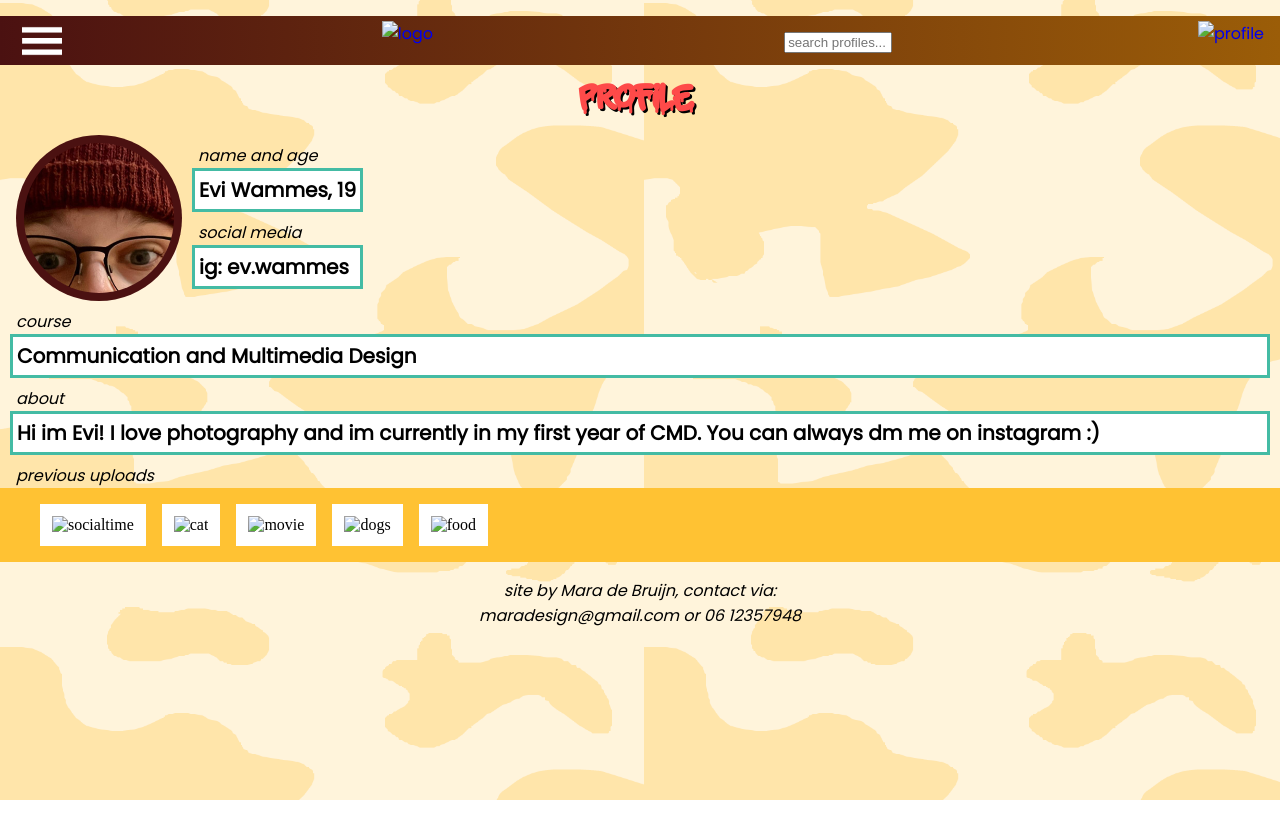
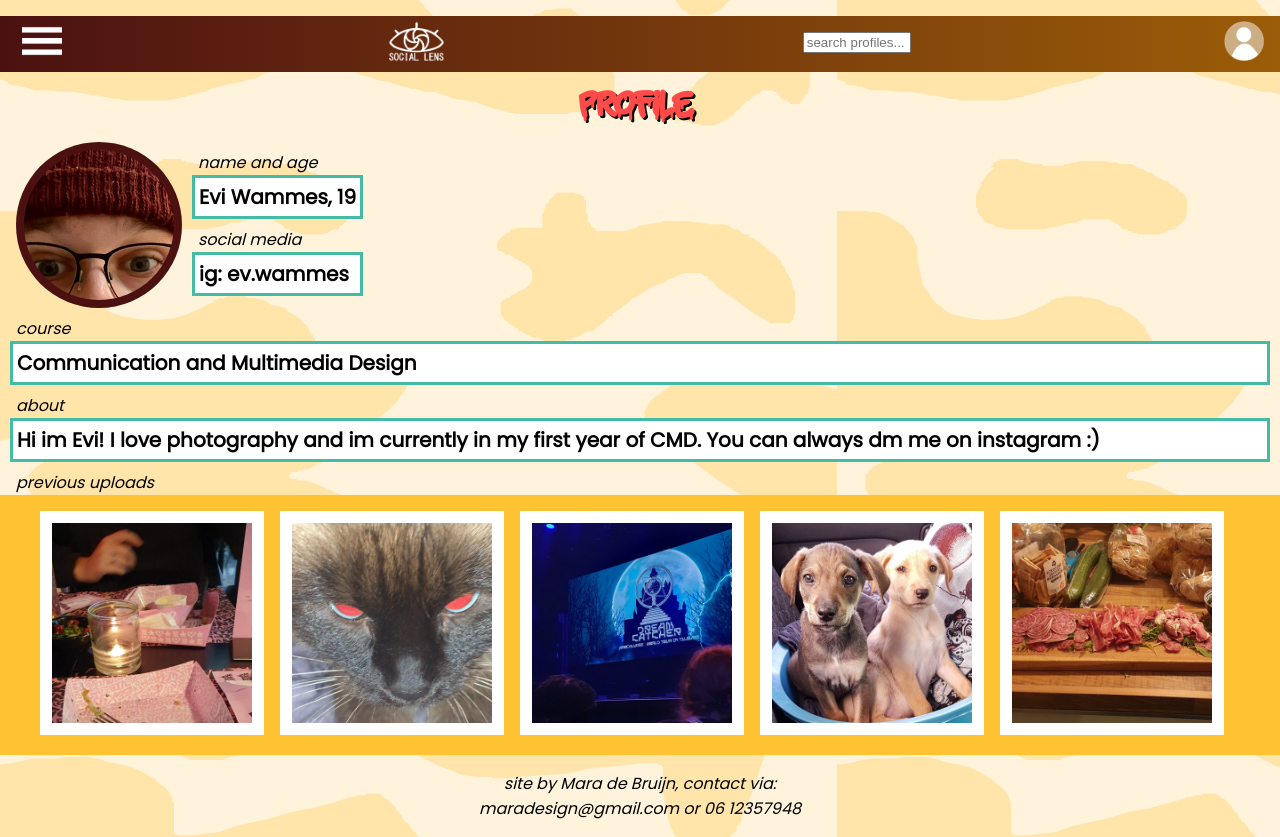
Before and after one commit to maradebruijn/sociallens, a plain HTML site: page evi.html in a window 1280 px wide. Before the commit the page ends 800 px from the top, so only its background shows below. Drawn offline with Linux system fonts and the light colour scheme; the site is published under a folder, as on GitHub Pages, so addresses that start at the root find nothing.

Commit message:
Add files via upload

```diff
--- a/evi.html
+++ b/evi.html
@@ -17,11 +17,11 @@
                 <a href="profile.html">profile</a>
                      </div> </div>
             </li>
-            <li><a href="index.html" class="logo"><img src="../img/logo.png" alt="logo"></a></li>
-            <li><form action="/zoekpagina.html">
+            <li><a href="index.html" class="logo"><img src="img/logo.png" alt="logo"></a></li>
+            <li><form action="zoekpagina.html">
                 <input type="text" id="zoek" placeholder= "search profiles...">
             </form></li>
-            <li><a href="/profile.html"><img src="/img/profiel.png" alt="profile"></a></li>
+            <li><a href="profile.html"><img src="img/profiel.png" alt="profile"></a></li>
         </ul>
     </header>
     <main class="profiel">
@@ -43,11 +43,11 @@
             <p><em>previous uploads</em></p>
             <nav>
                 <ul class="posts">
-                    <li><img src="/img/social.jpg" alt="socialtime"></li>
-                    <li><img src="/img/miku.jpg" alt="cat"></li>
-                    <li><img src="/img/movie.jpg" alt="movie"></li>
-                    <li><img src="/img/dogs.jpg" alt="dogs"></li>
-                    <li><img src="/img/food2.jpg" alt="food"></li>
+                    <li><img src="img/social.jpg" alt="socialtime"></li>
+                    <li><img src="img/miku.jpg" alt="cat"></li>
+                    <li><img src="img/movie.jpg" alt="movie"></li>
+                    <li><img src="img/dogs.jpg" alt="dogs"></li>
+                    <li><img src="img/food2.jpg" alt="food"></li>
                 </ul>
             </nav>
     </main>
```
